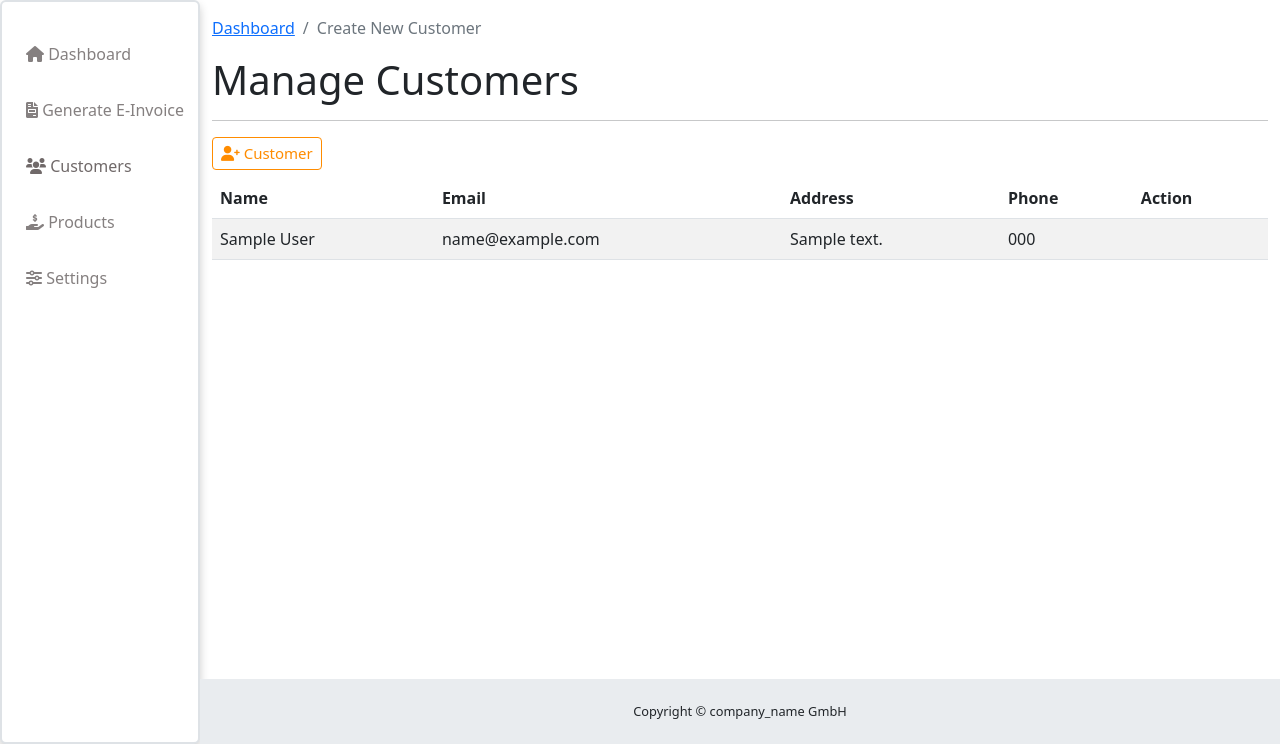
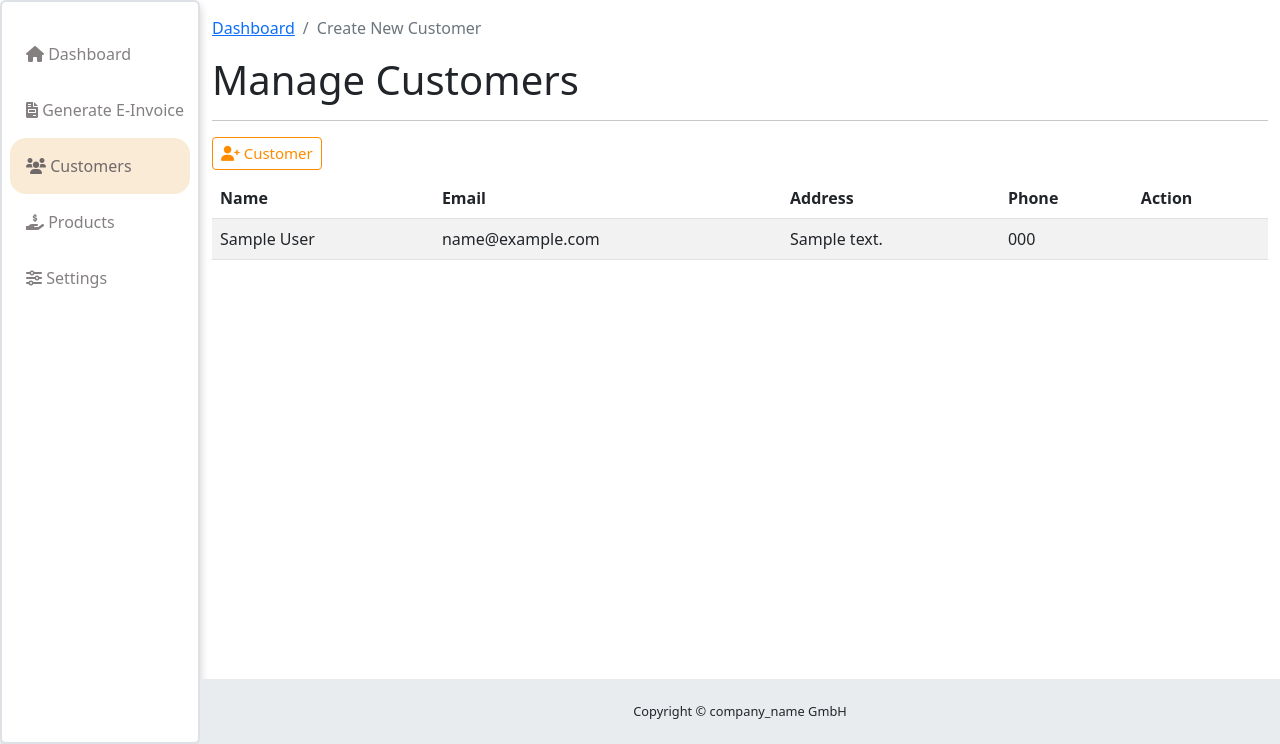
Before and after one commit to NikhilRaikar17/e-invoice, a Flask app: page /manage_customers in a window 1280 px wide. Shown: the part 60-804 px from the top of the page. Run offline with Flask 2, Linux system fonts and the light colour scheme; a user stored in the database is signed in; tables that the repository leaves empty hold one stand-in row (values such as "Sample post"); some libraries are stand-ins or nearby versions.

Commit message:
updated css for sidebar

```diff
--- a/e_invoice/templates/base.html
+++ b/e_invoice/templates/base.html
@@ -79,7 +79,7 @@
     <div id="wrapper">
 
       <!-- Sidebar -->
-      <ul class="sidebar border border-2 rounded navbar-nav">
+      <ul class="sidebar border border-2 rounded navbar-nav ">
         <li class="nav-item" >
           <a class="nav-link" href="#">
             <i class="fa-solid fa-house"></i>
@@ -95,7 +95,8 @@
             <span>Generate E-Invoice</span>
           </a>
         </li> -->
-        <li class="nav-item {% if 'generate_invoice' in request.url %} active {% endif %}">
+        <li class="nav-item  {% if 'generate_invoice' in request.url %} border-5 rounded-4 active {% endif %}"
+            {% if 'generate_invoice' in request.url %} style="background-color:antiquewhite;" {% endif %}>
           <a class="nav-link" href="{{ url_for('generate_invoice_1') }}">
             <i class="fas fa-file-invoice"></i>
             <span>Generate E-Invoice</span>
@@ -103,20 +104,24 @@
         </li>
 
 
-        <li class="nav-item {% if 'manage_customers' in request.url %} active {% endif %}" >
+        <li class="nav-item {% if 'manage_customers' in request.url %} border-5 rounded-4 active {% endif %}"
+            {% if 'manage_customers' in request.url %} style="background-color:antiquewhite;" {% endif %}>
           <a class="nav-link" href="{{ url_for('manage_customers') }}">
             <i class="fa-solid fa-users"></i>
             <span>Customers</span>
           </a>
         </li>
 
-        <li class="nav-item {% if 'manage_invoice_items' in request.url %} active {% endif %}">
+        <li class="nav-item {% if 'manage_invoice_items' in request.url %} border-5 rounded-4 active {% endif %}"
+        {% if 'manage_invoice_items' in request.url %} style="background-color:antiquewhite;" {% endif %}
+        >
           <a class="nav-link" href="{{ url_for('manage_invoice_items') }}">
             <i class="fa-solid fa-hand-holding-dollar"></i>
             <span>Products</span>
           </a>
         </li>
-        <li class="nav-item {% if 'settings' in request.url %} active {% endif %}"">
+        <li class="nav-item {% if 'settings' in request.url %} border-5 rounded-4 active {% endif %}"
+        {% if 'settings' in request.url %} style="background-color:antiquewhite;" {% endif %}>
           <a class="nav-link" href="#">
             <i class="fa-solid fa-sliders"></i>
             <span>Settings</span>
```
